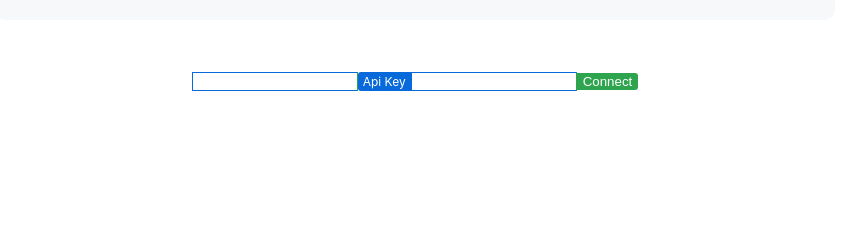
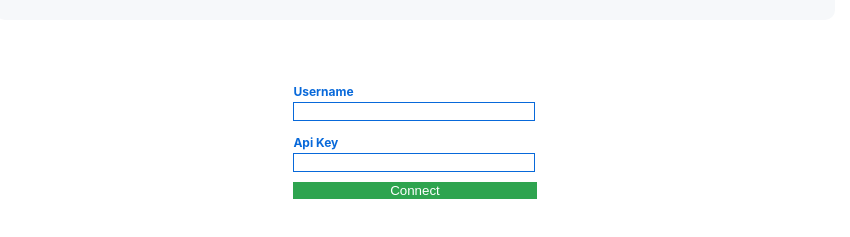
Before and after one commit to jhcxavier/Repo-Manager, a React (Create React App) app: page / in a window 1280 px wide. Shown: the part 359-596 px from the top of the page, without its empty margins (225-1075 px from the left). Built offline with nearby package versions, Linux system fonts and the light colour scheme.

Commit message:
Improve login page

```diff
--- a/src/pages/Login/index.js
+++ b/src/pages/Login/index.js
@@ -7,7 +7,7 @@ import style from "./index.module.scss";
 const Login = () => {
     const { actions } = useContext(Context)
     const [apiToken, setApiToken] = useState("");
-    const [user, setUser]=useState("")
+    const [user, setUser] = useState("")
     const navigate = useNavigate()
     return (
         <>
@@ -28,25 +28,23 @@ const Login = () => {
             </div>
 
             <div className={style.content}>
-                <div>
+                <div className={style.labelWrapper}>
+                <span className={style.label}>Username</span>
+                    <input onChange={(e) => setUser(e.target.value)} />
+                </div>
+                <div className={style.labelWrapper}>
+                    <span className={style.label}>Api Key</span>
+                    <input onChange={(e) => setApiToken(e.target.value)} />
+                </div>
 
-                <input onChange={(e)=>setUser(e.target.value)} />
-                </div>
-                <div>
-                <span className={style.apiKey}>Api Key</span>
-                <input onChange={(e) => setApiToken(e.target.value)} />
                 <button className={style.connect} onClick={() => {
-                    window.sessionStorage.setItem("issues", null);
-                    window.sessionStorage.setItem("repos", null);
-                    console.log("userrrrrrr", user)
-                    actions.getData(1,  apiToken, user)
-                    navigate("/home")
+                        window.sessionStorage.setItem("issues", null);
+                        window.sessionStorage.setItem("repos", null);
+                        actions.getData(1, apiToken, user)
+                        navigate("/home")
 
 
-                }}>Connect</button>
-                </div>
-
-
+                    }}>Connect</button>
             </div>
         </>
     )
--- a/src/pages/Login/index.module.scss
+++ b/src/pages/Login/index.module.scss
@@ -14,15 +14,17 @@
 .title{
     text-align: center;
 }
-.apiKey{
-    background-color: #0869DA;
-    color:white;
-    border-top-left-radius: 3px;
-    border-bottom-left-radius: 3px;
-    padding: 2px;
+.label{
+    // background-color: #0869DA;
+    color:#0869DA;
+    font-weight: bold;
+
+    // padding: 2px;
     font-size: 12px;
-    padding-left:5px;
-    padding-right: 5px;
+
+}
+.labelWrapper{
+    margin-top: 10px;
 }
 .content{
     margin-top:50px;
@@ -32,15 +34,13 @@
 input{
     border-radius: 0;
     border: 1px solid #0869DA;
-    border-right: 1px solid #2EA44F;
-    width: 160px;
+    width: 97%;
 }
 .connect{
+    margin-top: 10px;
     background-color: #2EA44F;
     color:white;
     border:none;
-    border-top-right-radius: 3px;
-    border-bottom-right-radius: 3px;
 }
 .panel{
     margin-top: 15px;
@@ -50,3 +50,6 @@ input{
     color:gray;
 
 }
+.content{
+    display: grid;
+}
```
